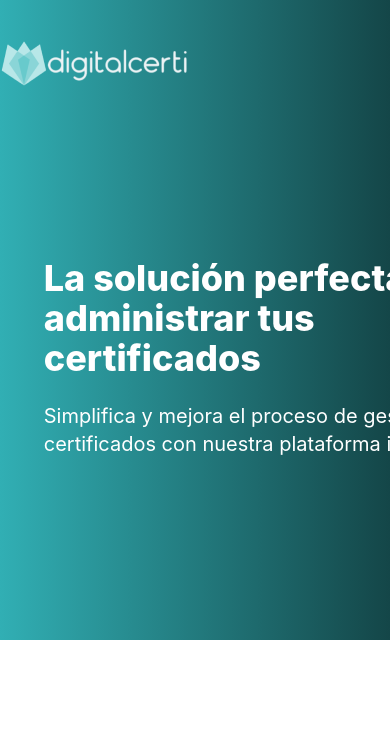
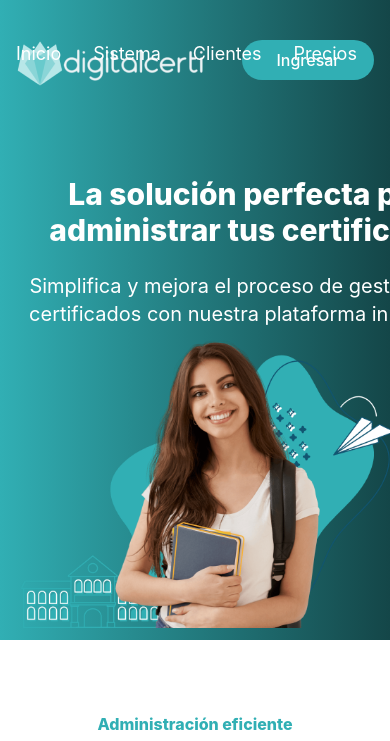
Before and after one commit to DIGITALCERTI/digitalcerti-landing, an Astro site: page / in a window 390 px wide. Shown: the top 741 px of the page. Built offline with nearby package versions, Linux system fonts and the light colour scheme; Astro itself is replaced by a stand-in of ours.

Commit message:
add responsive

```diff
--- a/src/pages/index.astro
+++ b/src/pages/index.astro
@@ -24,10 +24,10 @@ import { Image } from 'astro:assets';
 
 <Layout title="Digitalcerti">
 	<main class='h-[40rem] bg-gradient-to-r from-primary-500 to-primary-800 pt-10'>
-		<section class="w-[75rem] m-auto flex  flex-col justify-between h-full pb-3">
+		<section class="m-auto lg:w-[75rem] flex  flex-col justify-between h-full pb-3 px-4">
 			<div class="flex justify-between">
 				<Image src={LogoWhite} alt="logo" loading="lazy" />
-				<div class="relative lg:flex items-center">
+				<div class=" absolute lg:relative lg:flex items-center">
 					<nav class='' >
 						<ul class='flex space-x-8 text-white font-normal text-lg' >
 							<li><a href="">Inicio</a></li>
@@ -42,18 +42,20 @@ import { Image } from 'astro:assets';
 					Ingresar
 				</a>
 			</div>
-			<div class="flex justify-around ">
+			<div class="my-0 m-auto lg:flex lg:justify-around  ">
 				<div class="mt-14">
-					<h1 class="text-4xl font-extrabold text-white mb-6 w-[30rem]">La solución perfecta para administrar tus certificados</h1>
-					<h3 class="text-xl text-white w-[30rem]">Simplifica y mejora el proceso de gestión de tus certificados con nuestra plataforma innovadora.</h3>
+					<h1 class=" text-center text-3xl  lg:text-4xl   font-extrabold text-white mb-6 w-[30rem]">La solución perfecta para administrar tus certificados</h1>
+					<h3 class="text-center text-xl text-white w-[30rem]">Simplifica y mejora el proceso de gestión de tus certificados con nuestra plataforma innovadora.</h3>
 				</div>
-				<Image src={ImgGirlNav} alt="logo" loading="lazy" />
+				<div class="max-w-sm">
+					<Image src={ImgGirlNav} alt="logo" loading="lazy" class='w-full' />
+				</div>
 			</div>
 		</section>
-		<section class="w-[75rem] m-auto pt-[4.5rem] pb-[5.6rem]">
+		<section class="px-4 lg:w-[75rem] m-auto pt-[4.5rem] pb-[5.6rem]">
 			<h2 class="text-base font-extrabold text-primary-500 text-center my-0	m-auto">Administración eficiente</h2>
 			<h3 class="text-3xl font-bold text-slate-900 text-center my-0	m-auto	mt-2">Gana tiempo y eficiencia con nuestra plataforma</h3>
-			<div class="grid grid-cols-3 gap-4 mt-14" >
+			<div class="grid grid-cols-1  md:grid-cols-2 lg:grid-cols-3  gap-4 mt-14" >
 				<Card icon="fa-solid fa-laptop" title="Automatización eficiente" description="Simplifica la gestión de tus certificados con nuestro sistema automatizado y mejora la eficiencia de tus procesos"/>
 				<Card icon="fa-solid fa-mobile-screen" title="Acceso móvil" description="Accede a tus certificados desde cualquier lugar y en cualquier momento gracias a nuestra aplicación móvil intuitiva"/>
 				<Card icon="fa-solid fa-chart-simple" title="Informes y estadísticas" description="Nuestros clientes pueden acceder a informes detallados y estadísticas en tiempo real para realizar un seguimiento de sus certificados y su rendimiento"/>
```
